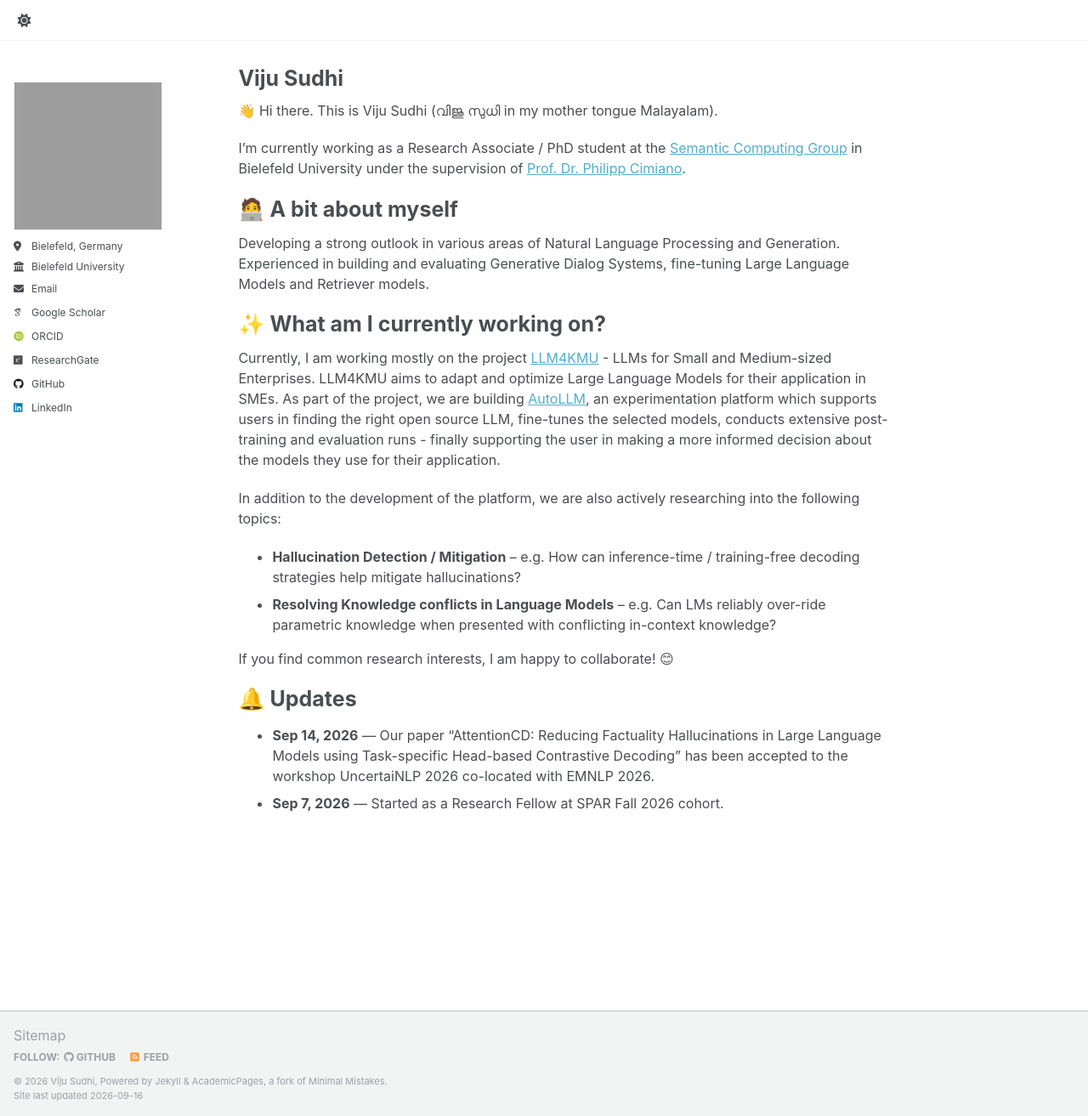
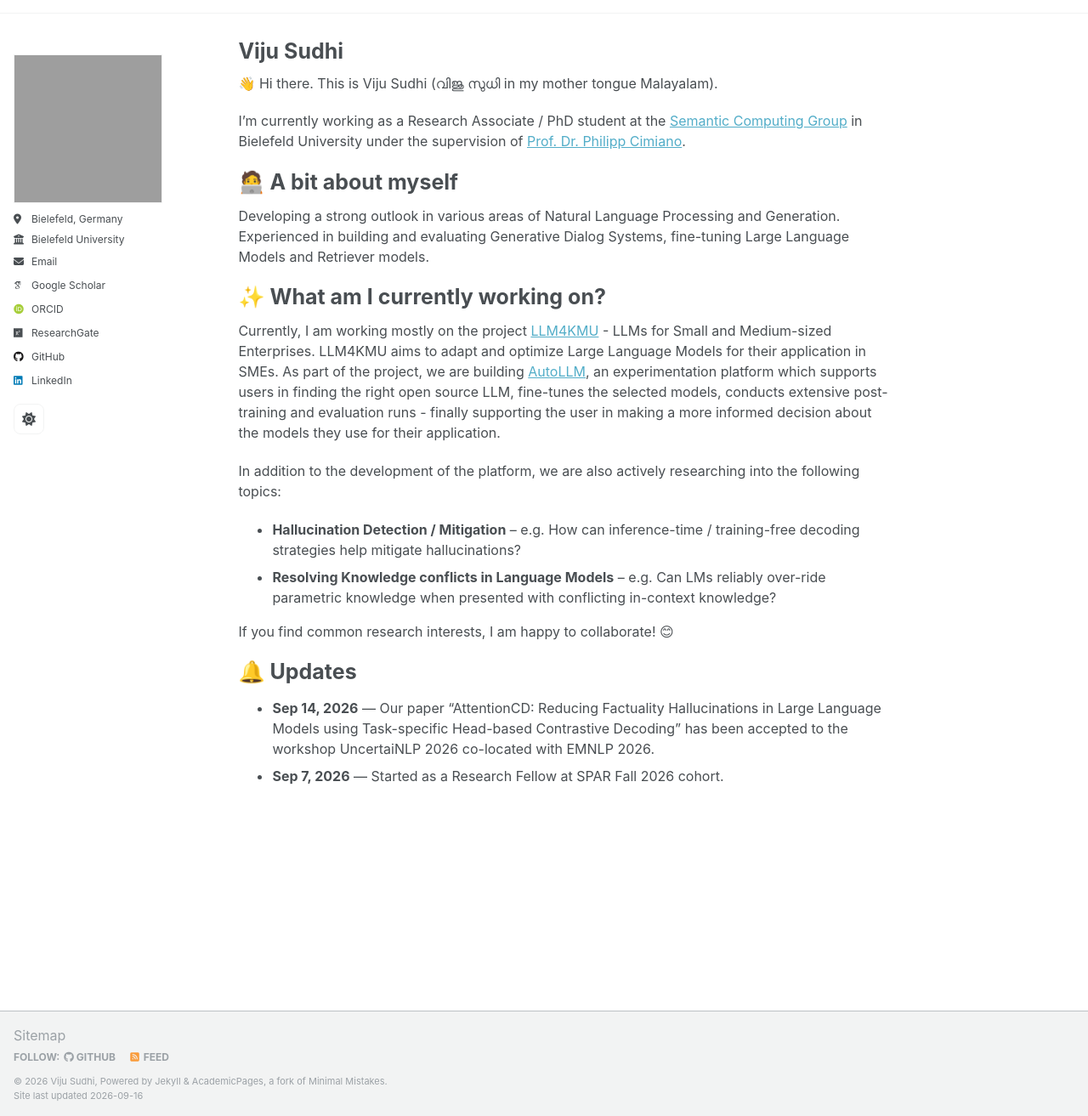
Before and after one commit to vijusudhi/vijusudhi.github.io, a Jekyll site: the page built from _pages/about.md, in a window 1280 px wide and 1313 px high. Shown: the whole window at 85% size. Built offline with Jekyll 4.4.1, drawn with Linux system fonts in a browser that asks for light colours; some web fonts are replaced; a script that is not in the unit is left out.

Commit message:
Add theme toggle button to sidebar and style it

```diff
--- a/_includes/author-profile.html
+++ b/_includes/author-profile.html
@@ -164,4 +164,8 @@
       {% endif %}
     </ul>
   </div>
+
+  <div id="theme-toggle" class="sidebar__theme-toggle" role="button" aria-label="Toggle theme" tabindex="0">
+    <i id="theme-icon" class="fa-solid fa-sun" aria-hidden="true" title="toggle theme"></i>
+  </div>
 </div>
--- a/_includes/masthead.html
+++ b/_includes/masthead.html
@@ -14,9 +14,6 @@
             {% endif %}
             <li class="masthead__menu-item"><a href="{{ domain }}{{ link.url }}">{{ link.title }}</a></li>
           {% endfor %}
-          <li id="theme-toggle" class="masthead__menu-item persist tail">
-            <a role="button" aria-labelledby="theme-icon"><i id="theme-icon" class="fa-solid fa-sun" aria-hidden="true" title="toggle theme"></i></a>
-          </li>
         </ul>
         <ul class="hidden-links hidden"></ul>
       </nav>
--- a/_sass/layout/_sidebar.scss
+++ b/_sass/layout/_sidebar.scss
@@ -187,6 +187,29 @@
   }
 }
 
+.sidebar__theme-toggle {
+  margin-top: 1rem;
+  display: flex;
+  align-items: center;
+  justify-content: center;
+  width: 2.25rem;
+  height: 2.25rem;
+  border: 1px solid var(--global-border-color);
+  border-radius: 0.5rem;
+  background: var(--global-bg-color);
+  color: var(--global-text-color);
+  cursor: pointer;
+  transition: background 0.2s ease, border-color 0.2s ease;
+
+  &:hover {
+    background: rgba(0, 0, 0, 0.03);
+  }
+
+  i {
+    font-size: 1rem;
+  }
+}
+
 .author__urls {
   display: none;
   position: absolute;
```
